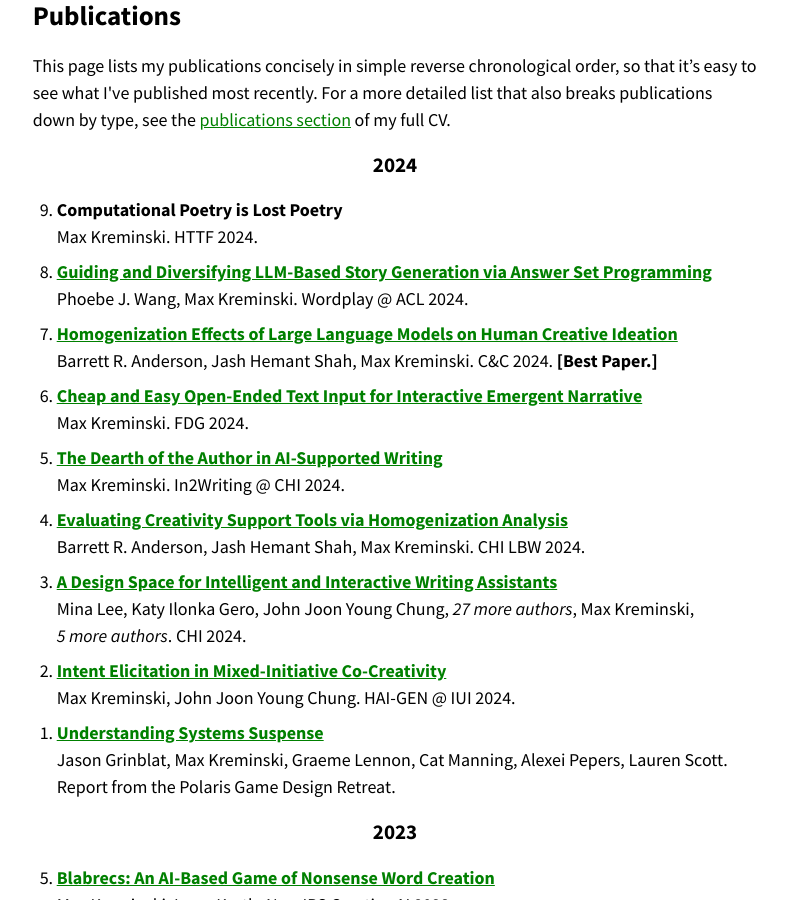
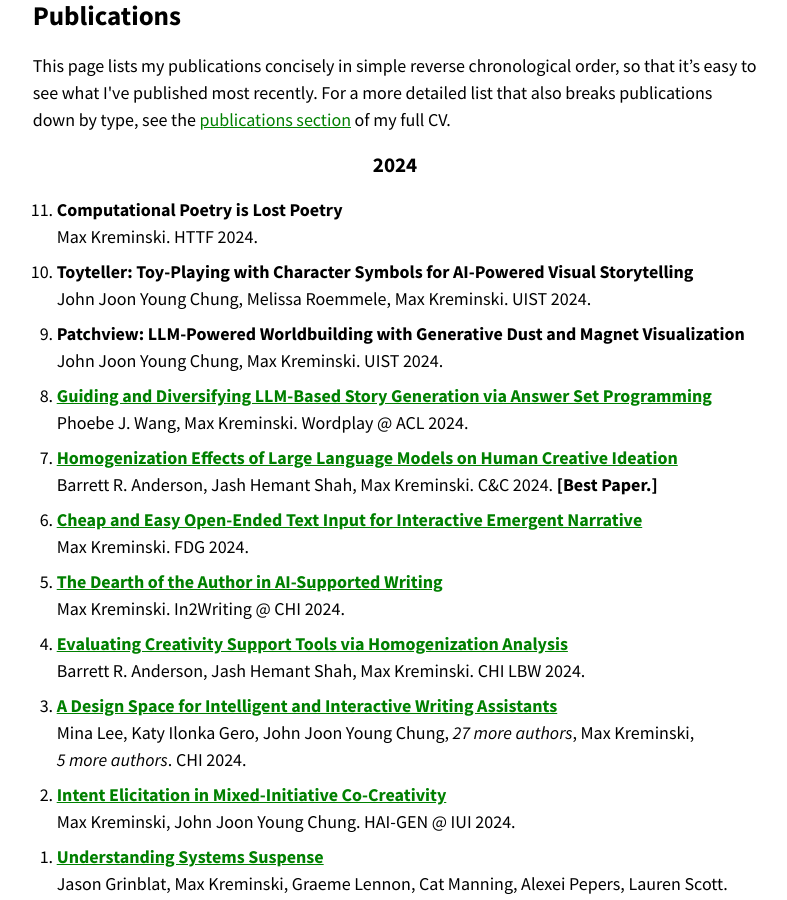
Before and after one commit to mkremins/mkremins.github.io, a Jekyll site: the page built from publications/index.html, in a window 1280 px wide and 900 px high, scrolled down 322 px. Shown: the whole window, without its empty margins (245-1032 px from the left). Built offline with Jekyll 4.4.1, drawn with Linux system fonts in a browser that asks for light colours.

Commit message:
Add UIST 2024 Patchview and Toyteller papers

```diff
--- a/_data/publications.json
+++ b/_data/publications.json
@@ -7,6 +7,25 @@
   "venue": "HTTF",
   "venue_long": "Halfway to the Future Symposium",
   "pubtype": "full"
+},
+{
+  "title": "Toyteller: Toy-Playing with Character Symbols for AI-Powered Visual Storytelling",
+  "url": "",
+  "authors": ["John Joon Young Chung", "Melissa Roemmele", "Max Kreminski"],
+  "year": "2024",
+  "venue": "UIST",
+  "venue_long": "ACM Symposium on User Interface Software and Technology",
+  "pubtype": "pe_or_demo",
+},
+{
+  "title": "Patchview: LLM-Powered Worldbuilding with Generative Dust and Magnet Visualization",
+  "url": "",
+  "authors": ["John Joon Young Chung", "Max Kreminski"],
+  "year": "2024",
+  "venue": "UIST",
+  "venue_long": "ACM Symposium on User Interface Software and Technology",
+  "pubtype": "full",
+  "acceptrate": "24%",
 },
 {
   "title": "Guiding and Diversifying LLM-Based Story Generation via Answer Set Programming",
```
